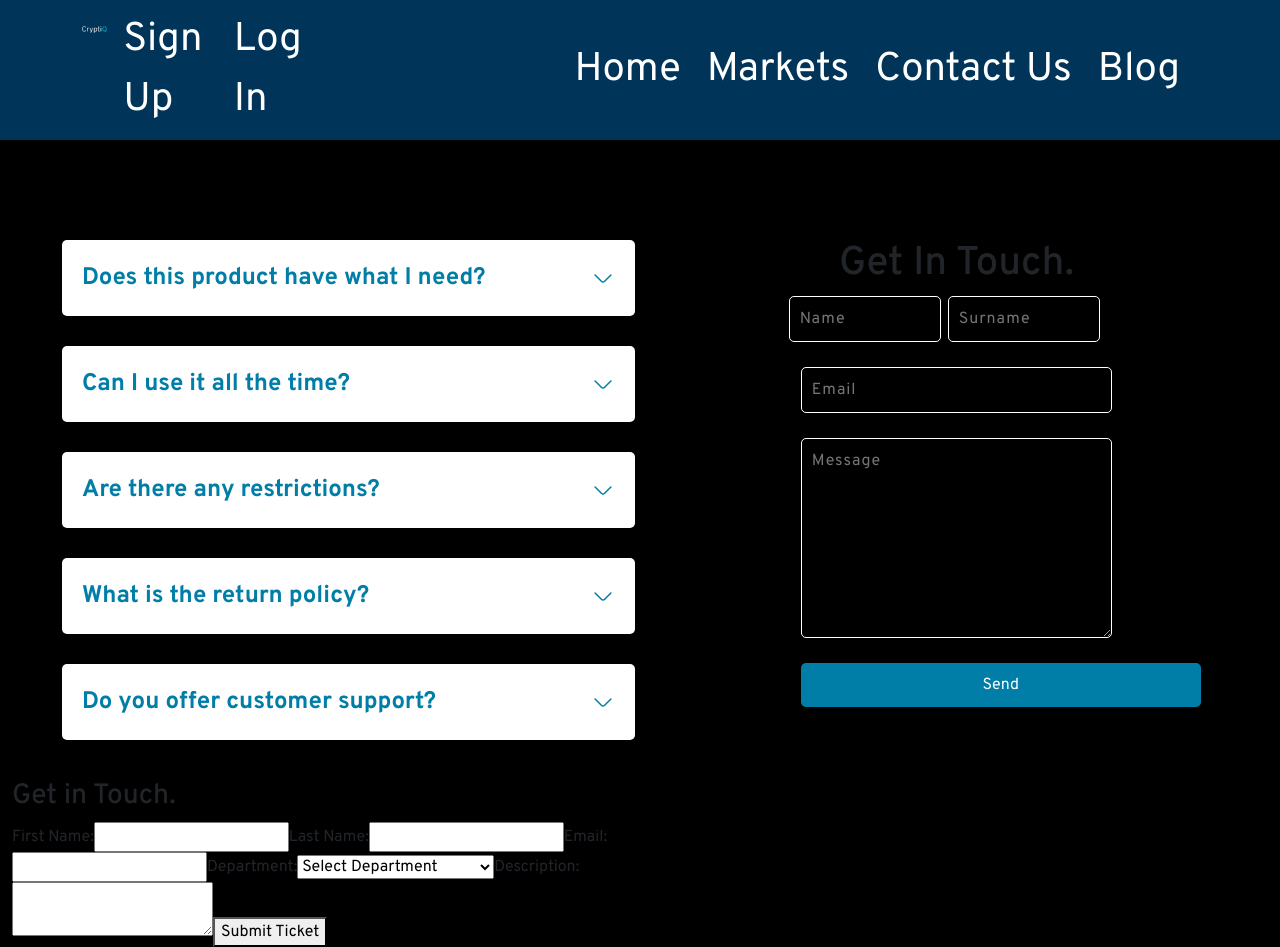
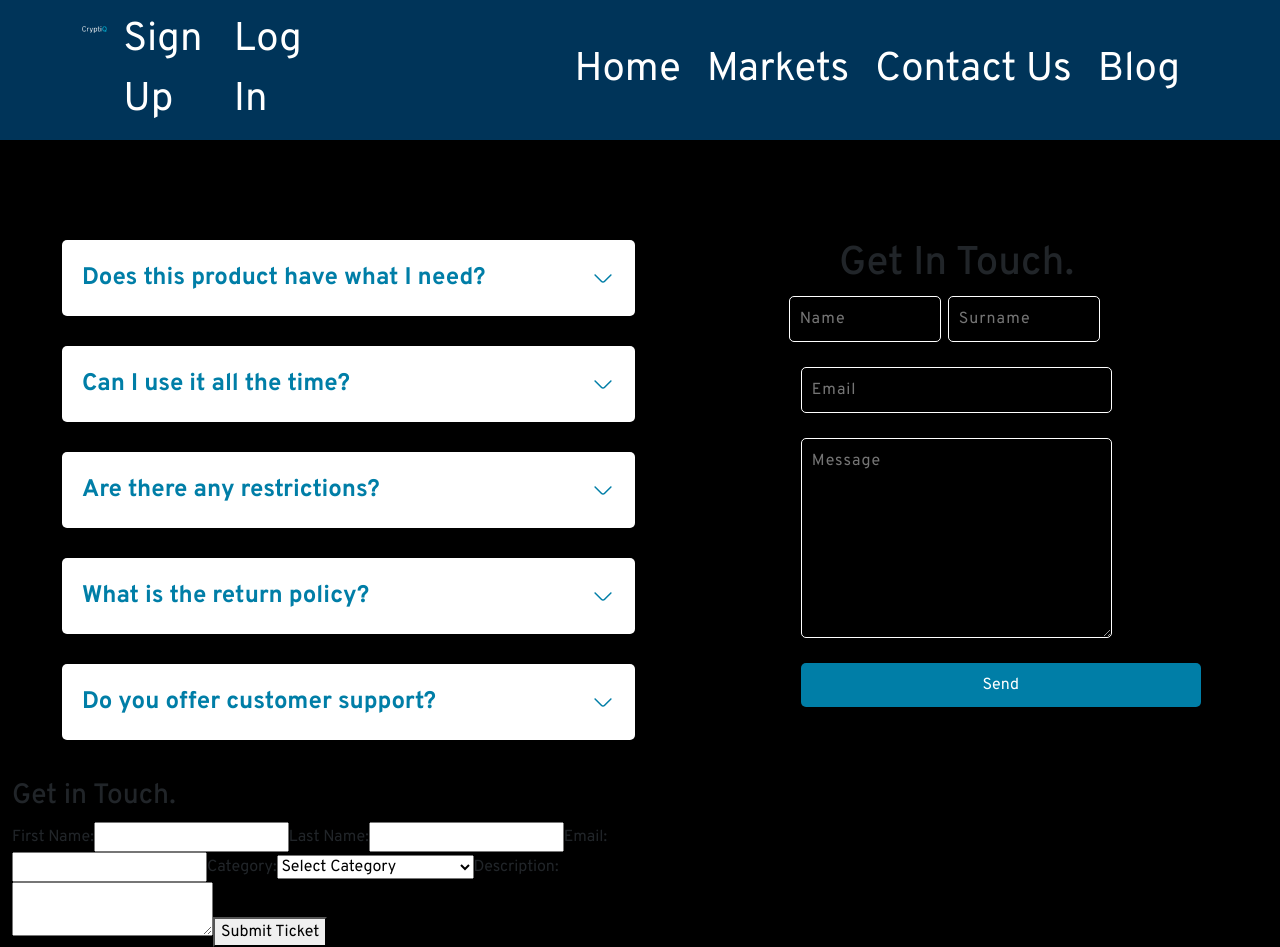
Before and after one commit to griffin1995/cryptocurrencyPlatform, a React (Create React App) app in the folder client/: page /support in a window 1280 px wide. Built offline with nearby package versions, Linux system fonts and the light colour scheme.

Commit message:
Department renamed to Category

```diff
--- a/client/src/components/supportForm.js
+++ b/client/src/components/supportForm.js
@@ -3,7 +3,7 @@ import { useState } from "react";
 
 /**
  * The SupportForm component renders a form for submitting support tickets.
- * It manages form fields such as subject, body, department, and user information.
+ * It manages form fields such as subject, body, Category, and user information.
  * Upon submission, it sends a POST request to a specified API endpoint and handles the response.
  */
 const SupportForm = () => {
@@ -13,7 +13,7 @@ const SupportForm = () => {
   // Form fields state
   const [subject, setSubject] = useState("");
   const [body, setBody] = useState("");
-  const [department, setDepartment] = useState("");
+  const [Category, setCategory] = useState("");
   const [firstName, setFirstName] = useState("");
   const [lastName, setLastName] = useState("");
   const [email, setEmail] = useState("");
@@ -27,7 +27,7 @@ const SupportForm = () => {
    */
   const handleSubmit = async (e) => {
     e.preventDefault(); // Prevent default form submission behavior
-    const ticket = { subject, body, department, firstName, lastName, email };
+    const ticket = { subject, body, Category, firstName, lastName, email };
 
     // Sending the ticket information to the server
     const response = await fetch("api/ticketRoutes", {
@@ -49,7 +49,7 @@ const SupportForm = () => {
       // Reset form fields after successful submission
       setSubject("");
       setBody("");
-      setDepartment("");
+      setCategory("");
       setFirstName("");
       setLastName("");
       setEmail("");
@@ -79,16 +79,16 @@ const SupportForm = () => {
         onChange={(e) => setEmail(e.target.value)}
         value={email}
       />
-      <label>Department:</label>
+      <label>Category:</label>
       <select
-        onChange={(e) => setDepartment(e.target.value)}
-        value={department}
+        onChange={(e) => setCategory(e.target.value)}
+        value={Category}
       >
-        {/* Dropdown menu for department selection */}
+        {/* Dropdown menu for Category selection */}
         <option value="" disabled hidden>
-          Select Department
+          Select Category
         </option>
-        {/* Department options */}
+        {/* Category options */}
         <option value="technicalSupport">Technical Support</option>
         <option value="accountSupport">Account Support</option>
         <option value="depositWithdrawal">Deposit & Withdrawal</option>
```
